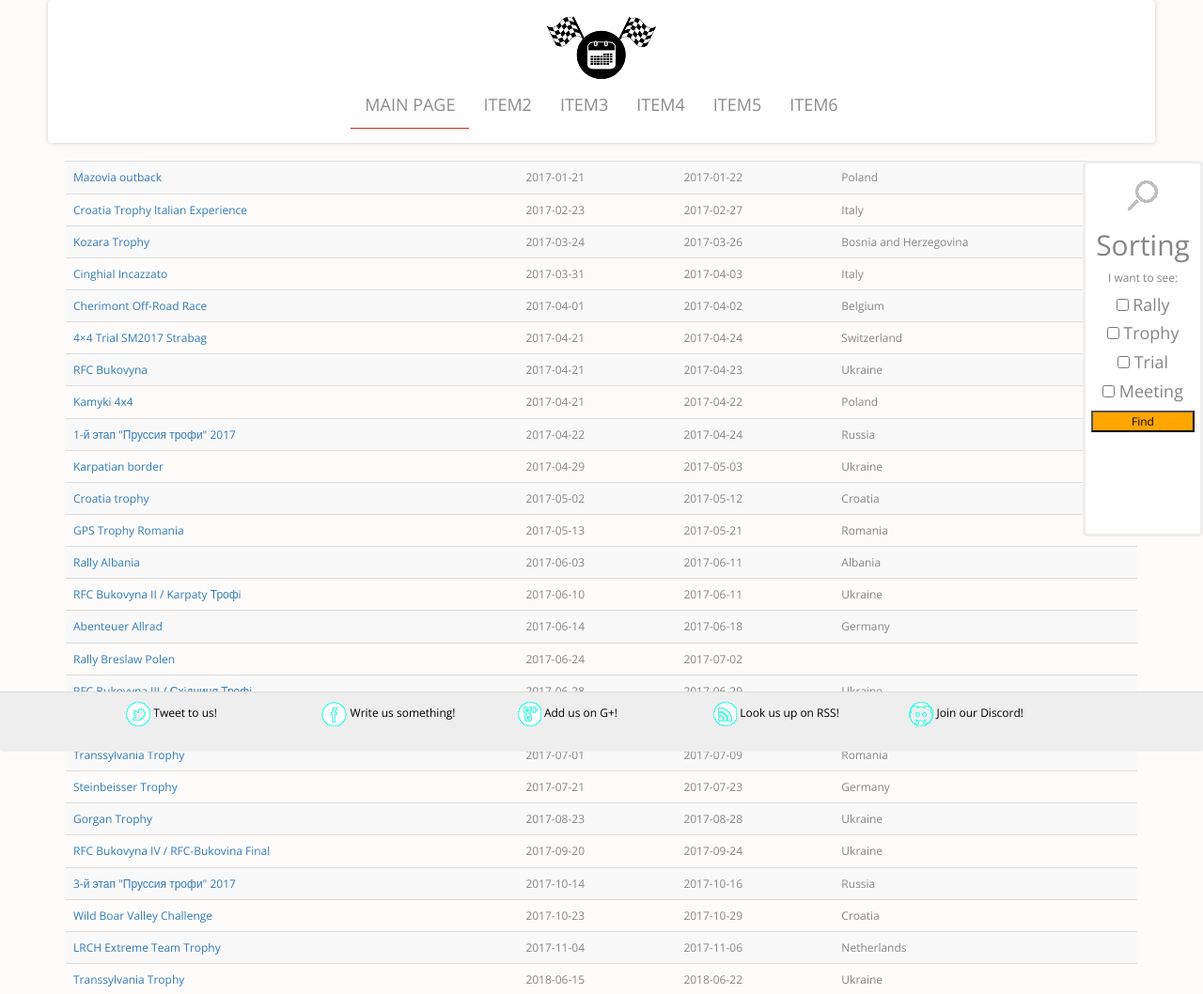
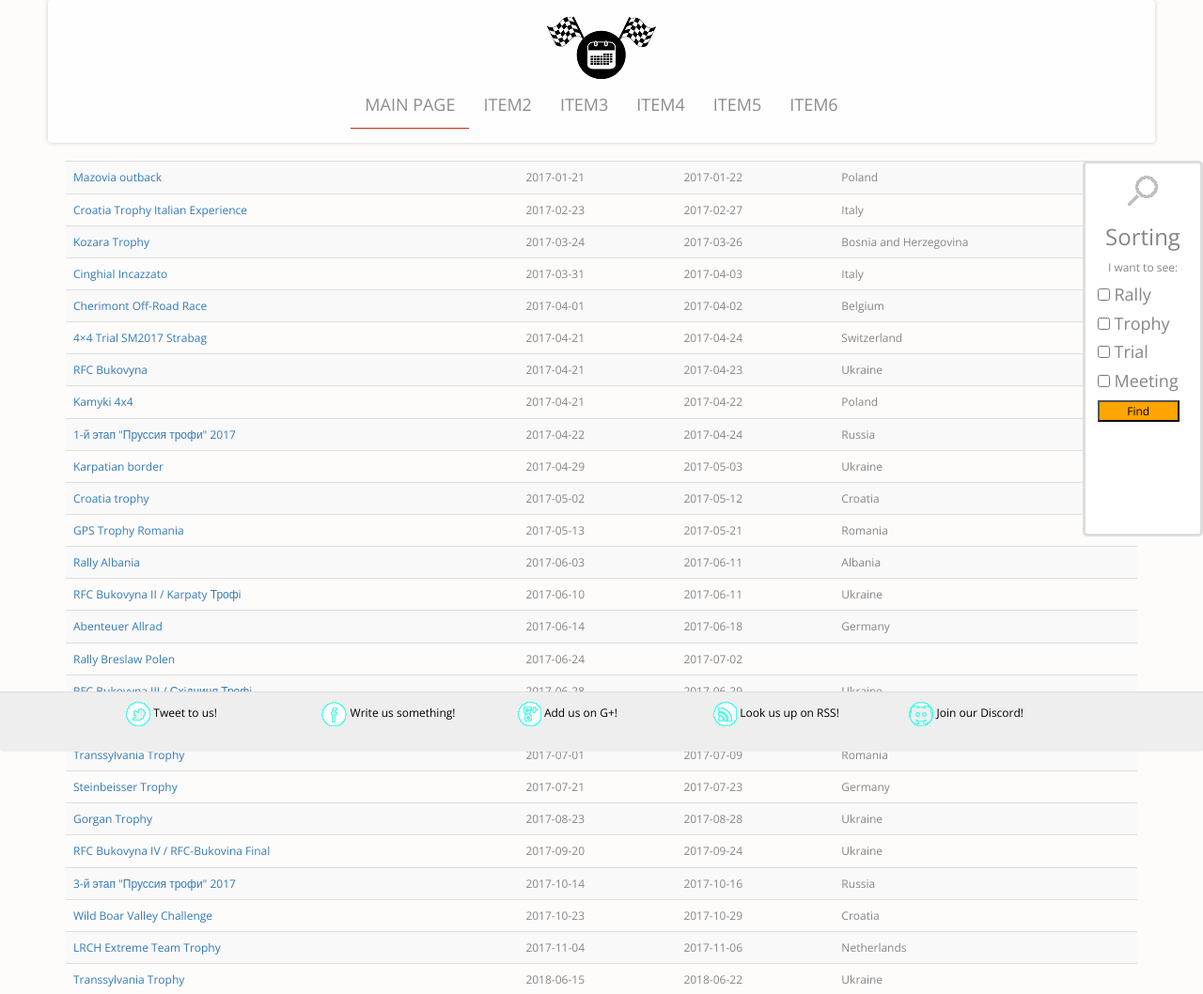
Before and after one commit to imdek/4x4sport, a PHP site: page / in a window 1280 px wide. Shown: the top 1058 px of the page at 94% size. Run offline with PHP 8.4, Linux system fonts and the light colour scheme; data comes from the database, SQL or seed files in the repository.

Commit message:
Changed the design a little

```diff
--- a/sheet.css
+++ b/sheet.css
@@ -48,8 +48,9 @@
 	width: 10%;
 	top: 30pp;
 	height:50%;
-	border: 3px solid #EEE;
+	border: 3px solid #DDD;
 	border-radius: 5px;
+	padding: 1%;
 }
 #sortbutton {
 	background-color: #ffa500;
--- a/sorting.php
+++ b/sorting.php
@@ -1,17 +1,17 @@
 <link href="sheet.css" rel="stylesheet">
 
 <div id="sorting">
-	<br>
 	<center>
 		<img src="img/sorting.png">
-		<h2>Sorting</h2>
+		<h3>Sorting</h3>
 		I want to see:<br>
-		<h4><input type="checkbox" name="Rally" value="rally"> Rally</h4>
-		<h4><input type="checkbox" name="Trophy" value="trophy"> Trophy</h4>
-		<h4><input type="checkbox" name="Trial" value="trial"> Trial</h4>
-		<h4><input type="checkbox" name="Meeting" value="meeting"> Meeting</h4>
-		<button id="sortbutton">Find</button>
 	</center>
+	<h4><input type="checkbox" name="Rally" value="rally"> Rally</h4>
+	<h4><input type="checkbox" name="Trophy" value="trophy"> Trophy</h4>
+	<h4><input type="checkbox" name="Trial" value="trial"> Trial</h4>
+	<h4><input type="checkbox" name="Meeting" value="meeting"> Meeting</h4>
+	<button id="sortbutton">Find</button>
+
 </div>
 <script>
 	function find (){
```
